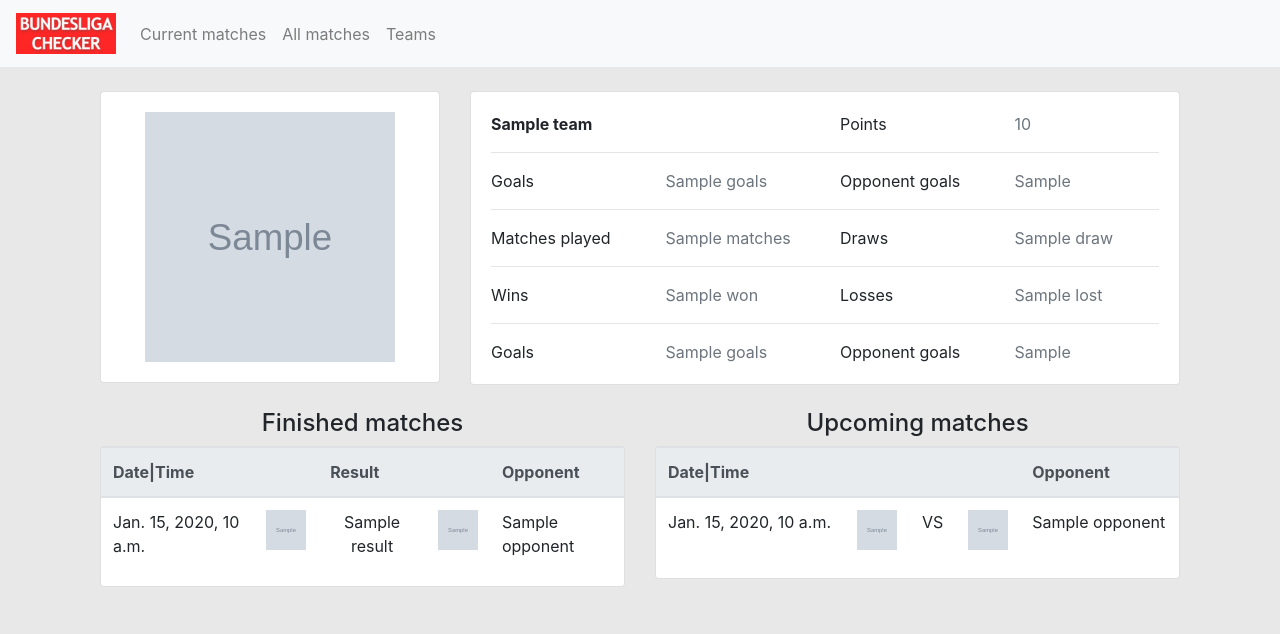
After one commit to m-evtimov96/bundesliga-checker-app, a Django app: template templates/core/team.html in a window 1280 px wide. The commit adds this page. Shown: the top 634 px of the page. Run offline with Django 4.2, Linux system fonts and the light colour scheme; the template is opened without the code that fills it: most values are stand-ins (such as "Sample title", 1, 10 or a date in 2020); grey boxes marked "Sample" are stand-in pictures; some libraries are stand-ins or nearby versions.

Commit message:
Create team detail view/page Add click on action on all teams page

```diff
--- a/bundesliga_checker/core/urls.py
+++ b/bundesliga_checker/core/urls.py
@@ -1,12 +1,13 @@
 from django.urls import  path
 
-from bundesliga_checker.core.views import index, current_matches, all_matches, all_teams
+from bundesliga_checker.core.views import index, current_matches, all_matches, all_teams, team_detail
 
 urlpatterns = [
     path('', index, name='index'),
     path('matches-current', current_matches, name='current matches'),
     path('matches', all_matches, name='all matches'),
     path('teams', all_teams, name='all teams'),
+    path('teams/<str:team_short_name>', team_detail, name='team'),
 ]
 
 # path('teams/<str:name>', team, name='team'),
--- /dev/null
+++ b/static/js/custom.js
@@ -0,0 +1,6 @@
+$(document).ready(function () {
+    $('table tr').click(function () {
+        window.location = $(this).data('href');
+        return false;
+    });
+});
--- a/templates/core/all-teams.html
+++ b/templates/core/all-teams.html
@@ -15,8 +15,7 @@
         </thead>
         <tbody>
         {% for team in teams %}
-            <tr>
-                {#            <tr data-href="{% url 'team' name=team.Name %}">#}
+            <tr data-href="{% url 'team' team_short_name=team.ShortName %}">
                 <td><img alt="{{ team.Name }}" src="{{ team.Icon }}" width="50" height="50"></td>
                 <td>{{ team.Name }}</td>
                 <td>{{ team.Points }}</td>
@@ -28,6 +27,6 @@
         </tbody>
     </table>
 
-{#    <script src="/static/js/custom.js"></script>#}
+    <script src="/static/js/custom.js"></script>
 
 {% endblock %}
--- /dev/null
+++ b/templates/core/team.html
@@ -0,0 +1,163 @@
+{% extends 'shared/base.html' %}
+
+{% block content %}
+
+    <div class="container">
+
+        <div class="row">
+            <div class="col-lg-4">
+                <div class="card mb-4">
+                    <div class="card-body text-center">
+                        <img alt="{{ team.ShortName }}" src="{{ team.TeamIconUrl }}" width="250" height="250">
+                    </div>
+                </div>
+            </div>
+            <div class="col-lg-8">
+                <div class="card mb-4">
+                    <div class="card-body">
+                        <div class="row">
+                            <div class="col-sm-6">
+                                <p class="mb-0" style="font-weight: bold;">{{ team.TeamName }}</p>
+                            </div>
+                            <div class="col-sm-3">
+                                <p class="mb-0">Points</p>
+                            </div>
+                            <div class="col-sm-3">
+                                <p class="text-muted mb-0">{{ team.Points }}</p>
+                            </div>
+                        </div>
+                        <hr>
+                        <div class="row">
+                            <div class="col-sm-3">
+                                <p class="mb-0">Goals</p>
+                            </div>
+                            <div class="col-sm-3">
+                                <p class="text-muted mb-0">{{ team.Goals }}</p>
+                            </div>
+                            <div class="col-sm-3">
+                                <p class="mb-0">Opponent goals</p>
+                            </div>
+                            <div class="col-sm-3">
+                                <p class="text-muted mb-0">{{ team.OpponentGoals }}</p>
+                            </div>
+                        </div>
+                        <hr>
+                        <div class="row">
+                            <div class="col-sm-3">
+                                <p class="mb-0">Matches played</p>
+                            </div>
+                            <div class="col-sm-3">
+                                <p class="text-muted mb-0">{{ team.Matches }}</p>
+                            </div>
+                            <div class="col-sm-3">
+                                <p class="mb-0">Draws</p>
+                            </div>
+                            <div class="col-sm-3">
+                                <p class="text-muted mb-0">{{ team.Draw }}</p>
+                            </div>
+                        </div>
+                        <hr>
+                        <div class="row">
+                            <div class="col-sm-3">
+                                <p class="mb-0">Wins</p>
+                            </div>
+                            <div class="col-sm-3">
+                                <p class="text-muted mb-0">{{ team.Won }}</p>
+                            </div>
+                            <div class="col-sm-3">
+                                <p class="mb-0">Losses</p>
+                            </div>
+                            <div class="col-sm-3">
+                                <p class="text-muted mb-0">{{ team.Lost }}</p>
+                            </div>
+                        </div>
+                        <hr>
+                        <div class="row">
+                            <div class="col-sm-3">
+                                <p class="mb-0">Goals</p>
+                            </div>
+                            <div class="col-sm-3">
+                                <p class="text-muted mb-0">{{ team.Goals }}</p>
+                            </div>
+                            <div class="col-sm-3">
+                                <p class="mb-0">Opponent goals</p>
+                            </div>
+                            <div class="col-sm-3">
+                                <p class="text-muted mb-0">{{ team.OpponentGoals }}</p>
+                            </div>
+                        </div>
+                    </div>
+                </div>
+            </div>
+        </div>
+
+        <div class="row">
+            <div class="col-lg-6">
+                <h4 class="text-center">Finished matches</h4>
+                <div class="card mb-4">
+                    <table class="table">
+                        <thead class="thead-light">
+                        <tr>
+                            <th scope="col">Date|Time</th>
+                            <th scope="col"></th>
+                            <th scope="col">Result</th>
+                            <th scope="col"></th>
+                            <th scope="col">Opponent</th>
+                        </tr>
+                        </thead>
+                        <tbody>
+                        {% for match in finished_matches %}
+                            <tr>
+                                <td>{{ match.date_time }}</td>
+                                <td>
+                                    <img alt="{{ team.ShortName }}" src="{{ team.TeamIconUrl }}" width="40" height="40">
+                                </td>
+                                <td class="text-center">{{ match.result }}</td>
+                                <td>
+                                    <img alt="{{ match.opponent }}" src="{{ match.opponent_icon }}" width="40"
+                                         height="40">
+                                </td>
+                                <td>{{ match.opponent }}</td>
+                            </tr>
+                        {% endfor %}
+                        </tbody>
+                    </table>
+                </div>
+            </div>
+            <div class="col-lg-6">
+                <h4 class="text-center">Upcoming matches</h4>
+                <div class="card mb-4">
+                    <table class="table">
+                        <thead class="thead-light">
+                        <tr>
+                            <th scope="col">Date|Time</th>
+                            <th scope="col"></th>
+                            <th scope="col"></th>
+                            <th scope="col"></th>
+                            <th scope="col">Opponent</th>
+                        </tr>
+                        </thead>
+                        <tbody>
+                        {% for match in upcoming_matches %}
+                            <tr>
+                                <td>{{ match.date_time }}</td>
+                                <td>
+                                    <img alt="{{ team.ShortName }}" src="{{ team.TeamIconUrl }}" width="40" height="40">
+                                </td>
+                                <td class="text-center">VS</td>
+                                <td>
+                                    <img alt="{{ match.opponent }}" src="{{ match.opponent_icon }}" width="40"
+                                         height="40">
+                                </td>
+                                <td>{{ match.opponent }}</td>
+                            </tr>
+                        {% endfor %}
+                        </tbody>
+                    </table>
+                </div>
+            </div>
+        </div>
+
+    </div>
+
+{% endblock %}
```
Also changed, not shown: bundesliga_checker/core/views.py (+47 -0 lines).
